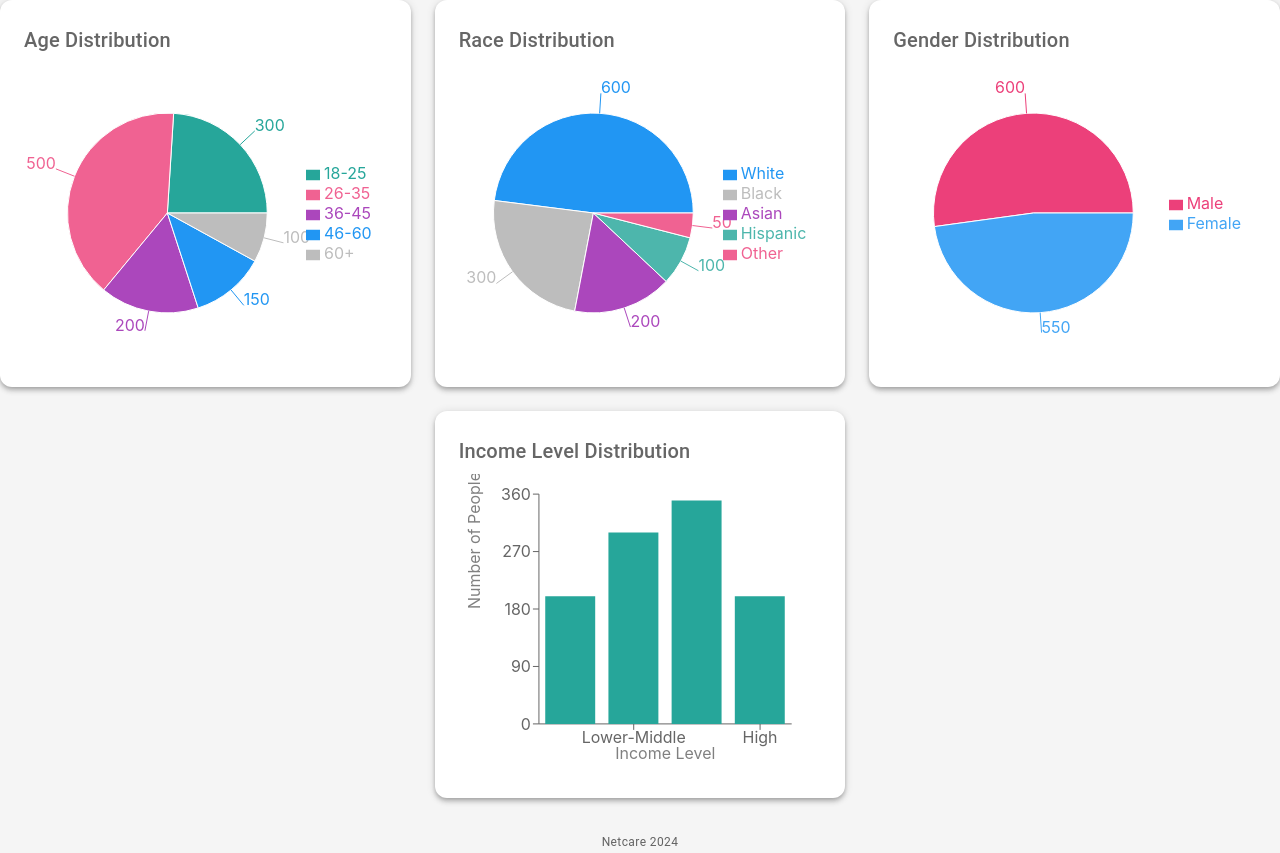
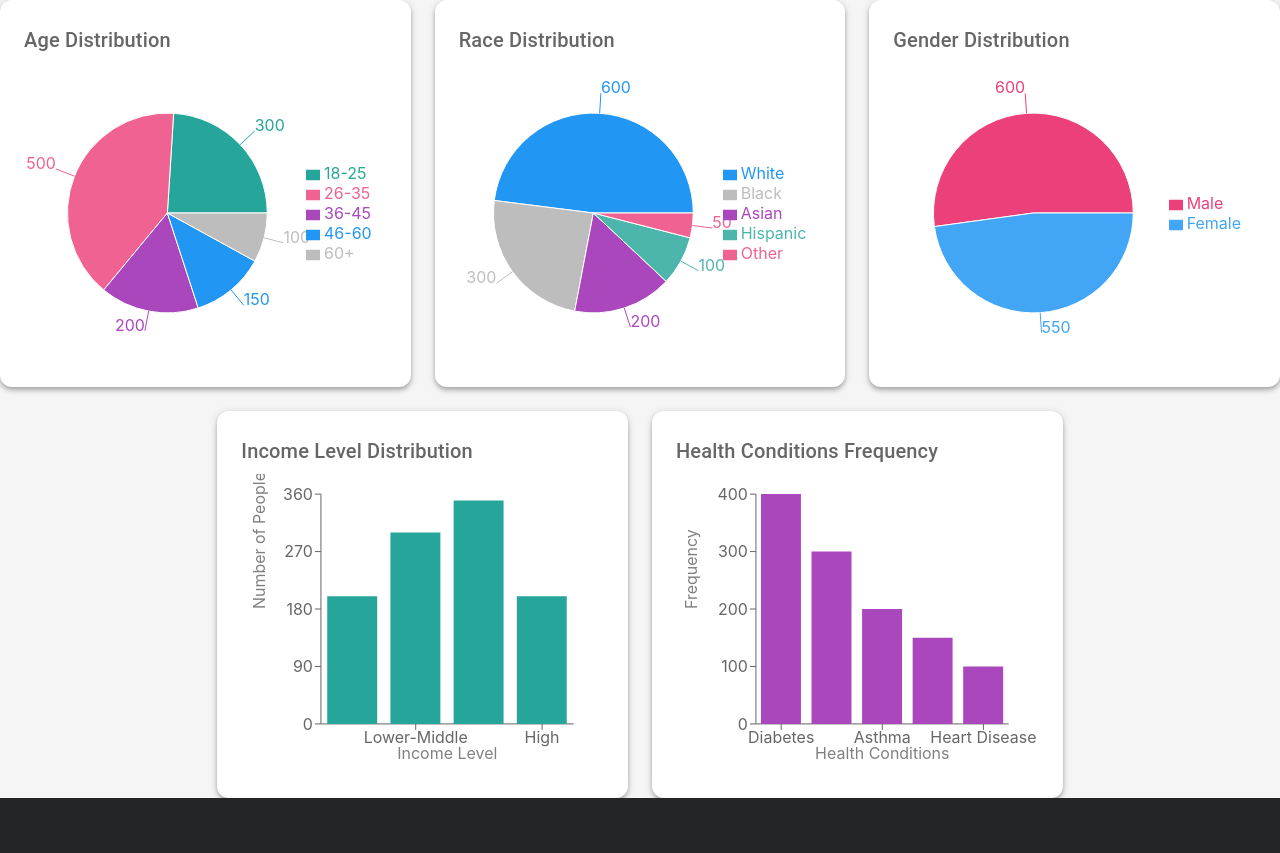
Before and after one commit to cfgcolumbus24/Team-15, a React (Create React App) app in the folder frontend/: page /demographics in a window 1280 px wide. Shown: the part 164-1017 px from the top of the page. After the commit the page ends 962 px from the top, so only its background shows below. Built offline with nearby package versions, Linux system fonts and the light colour scheme.

Commit message:
Added health condition demographic card

```diff
--- a/frontend/src/pages/demographics.tsx
+++ b/frontend/src/pages/demographics.tsx
@@ -51,6 +51,15 @@ const incomeData = [
   { name: 'Lower-Middle', value: 300 },
   { name: 'Upper-Middle', value: 350 },
   { name: 'High', value: 200 },
+];
+
+// Updated sample data for health conditions as a frequency chart
+const healthData = [
+  { name: 'Diabetes', frequency: 400 },
+  { name: 'Hypertension', frequency: 300 },
+  { name: 'Asthma', frequency: 200 },
+  { name: 'Cancer', frequency: 150 },
+  { name: 'Heart Disease', frequency: 100 },
 ];
 
 const Demographics: React.FC = () => {
@@ -174,7 +183,7 @@ const Demographics: React.FC = () => {
                 <ResponsiveContainer width="100%" height={300}>
                   <BarChart data={incomeData} margin={{ top: 20, right: 30, left: 20, bottom: 20 }}>
                     <XAxis dataKey="name" label={{ value: 'Income Level', position: 'insideBottom', offset: -5 }} />
-                    <YAxis label={{ value: 'Number of People', angle: -90, position: 'insideLeft', offset: -5 }} />
+                    <YAxis label={{ value: 'Number of People', angle: -90, position: 'insideLeft', offset: -2 }} />
                     <Tooltip wrapperStyle={{ backgroundColor: 'white', border: '1px solid #ccc', borderRadius: '5px', padding: '10px' }} />
                     <Bar dataKey="value" fill={teal[400]} />
                   </BarChart>
@@ -183,14 +192,28 @@ const Demographics: React.FC = () => {
             </CardContent>
           </Card>
         </Grid>
+
+        {/* Health Conditions Frequency Chart */}
+        <Grid item xs={12} sm={6} md={4}>
+          <Card sx={{ boxShadow: 4, borderRadius: 3 }}>
+            <CardContent sx={{ padding: 3 }}>
+              <Typography variant="h6" color="text.secondary" gutterBottom>
+                Health Conditions Frequency
+              </Typography>
+              <Box display="flex" justifyContent="center" alignItems="center">
+                <ResponsiveContainer width="100%" height={300}>
+                  <BarChart data={healthData} margin={{ top: 20, right: 30, left: 20, bottom: 20 }}>
+                    <XAxis dataKey="name" label={{ value: 'Health Conditions', position: 'insideBottom', offset: -5 }} />
+                    <YAxis label={{ value: 'Frequency', angle: -90, position: 'insideLeft', offset: -5 }} />
+                    <Tooltip wrapperStyle={{ backgroundColor: 'white', border: '1px solid #ccc', borderRadius: '5px', padding: '10px' }} />
+                    <Bar dataKey="frequency" fill={purple[400]} />
+                  </BarChart>
+                </ResponsiveContainer>
+              </Box>
+            </CardContent>
+          </Card>
+        </Grid>
       </Grid>
-
-      {/* Footer */}
-      <Box textAlign="center" mt={4}>
-        <Typography variant="caption" color="text.secondary">
-          Netcare 2024
-        </Typography>
-      </Box>
     </Box>
   );
 };
```
